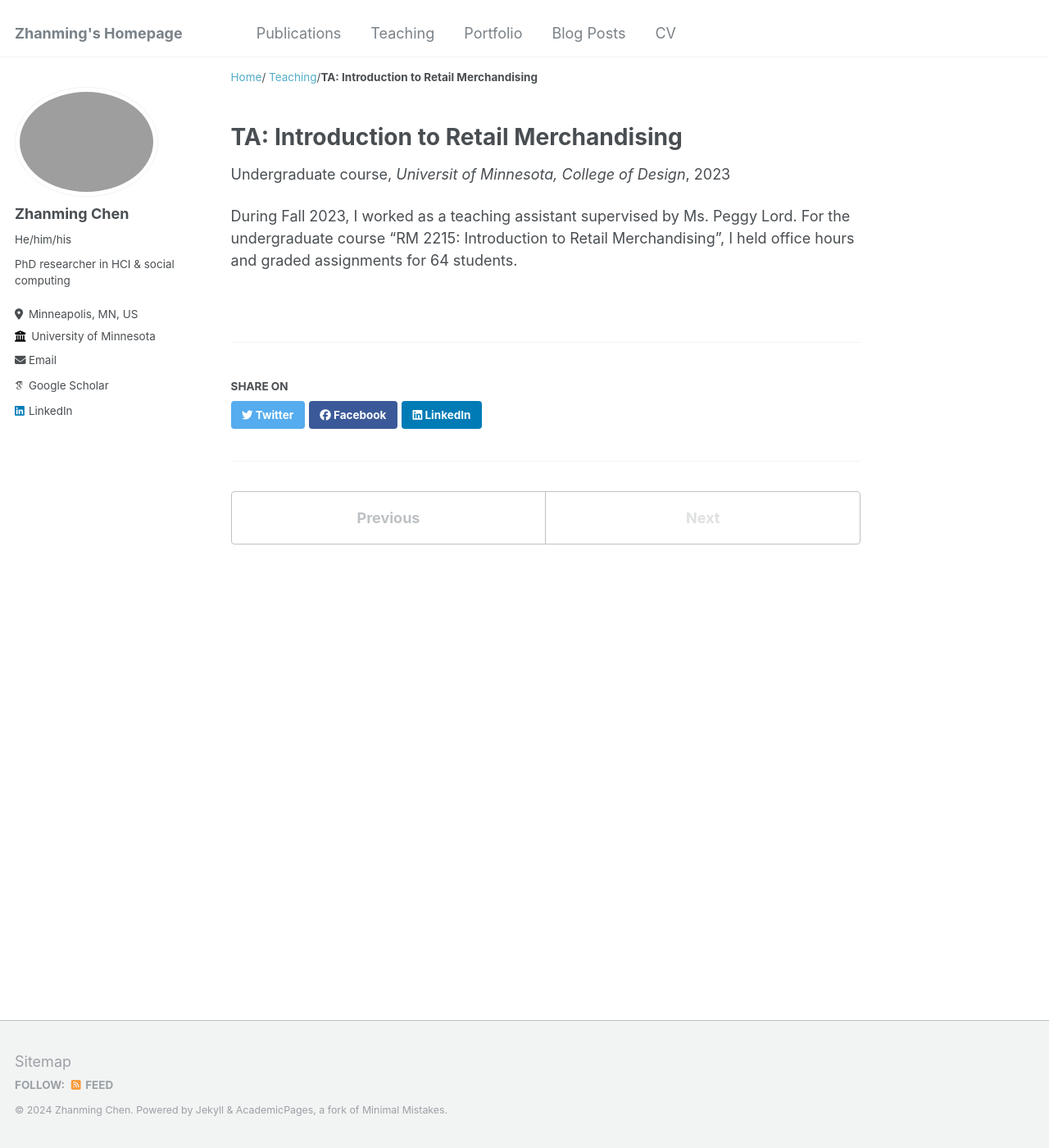
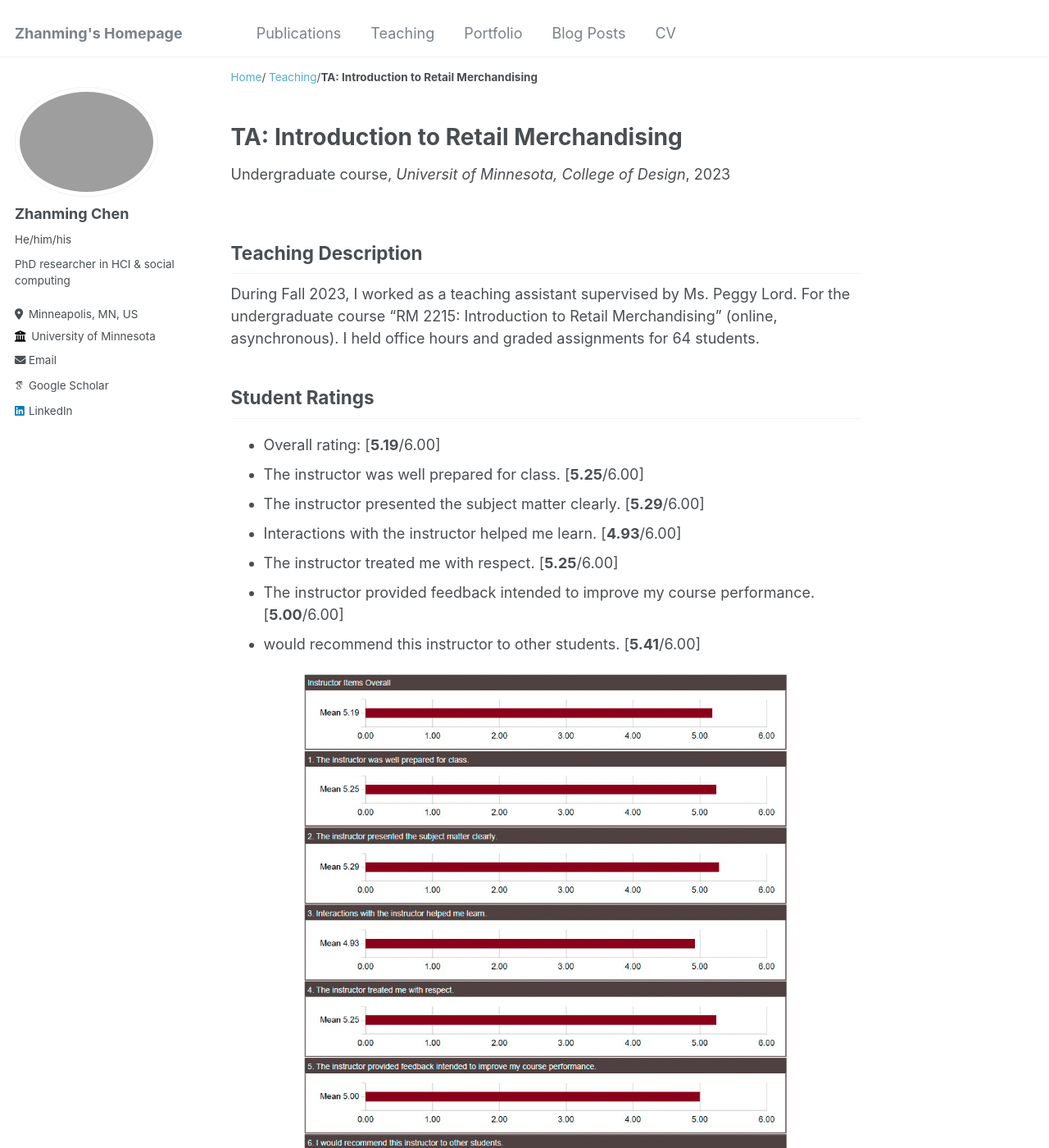
Before and after one commit to zhanmingchen/zhanmingchen.github.io, a Jekyll site: the page built from _teaching/2023-Fall-TA.md, in a window 1280 px wide and 1400 px high. Shown: the whole window at 82% size. Built offline with Jekyll 4.4.1, drawn with Linux system fonts in a browser that asks for light colours; some web fonts are replaced; some of the changed text lies outside the part shown.

Commit message:
updates 20240628 1048 pm
updates 20240628 1048 pm

```diff
--- a/_teaching/2023-Fall-TA.md
+++ b/_teaching/2023-Fall-TA.md
@@ -8,4 +8,28 @@ date: 2023-12-31
 location: "Guangzhou, China"
 ---
 
-During Fall 2023, I worked as a teaching assistant supervised by Ms. Peggy Lord. For the undergraduate course "RM 2215: Introduction to Retail Merchandising", I held office hours and graded assignments for 64 students.
+## Teaching Description
+
+During Fall 2023, I worked as a teaching assistant supervised by Ms. Peggy Lord. For the undergraduate course "RM 2215: Introduction to Retail Merchandising" (online, asynchronous). I held office hours and graded assignments for 64 students.
+
+## Student Ratings
+
+- Overall rating: \[**5.19**/6.00\]
+- The instructor was well prepared for class. \[**5.25**/6.00\]
+- The instructor presented the subject matter clearly. \[**5.29**/6.00\]
+- Interactions with the instructor helped me learn. \[**4.93**/6.00\]
+- The instructor treated me with respect. \[**5.25**/6.00\]
+- The instructor provided feedback intended to improve my course performance. \[**5.00**/6.00\]
+- would recommend this instructor to other students. \[**5.41**/6.00\]
+
+<p align="center">
+  <img src="/images/TA-RM2215-Rating.png" alt="TA-RM2215-Rating" width="600"/>
+</p>
+
+## Student Comments
+
+> "Zhanming Chen gave really helpful and good feedback."
+
+> "They provided feedback and responses to my short answers on exams so I am able to know what I could’ve added/what I did good to know how I should format my answers."
+
+> "Provided me with feedback on assignments that helped me do better on the next ones."
```
Also changed, not shown: images/TA-RM2215-Rating.png (added).
